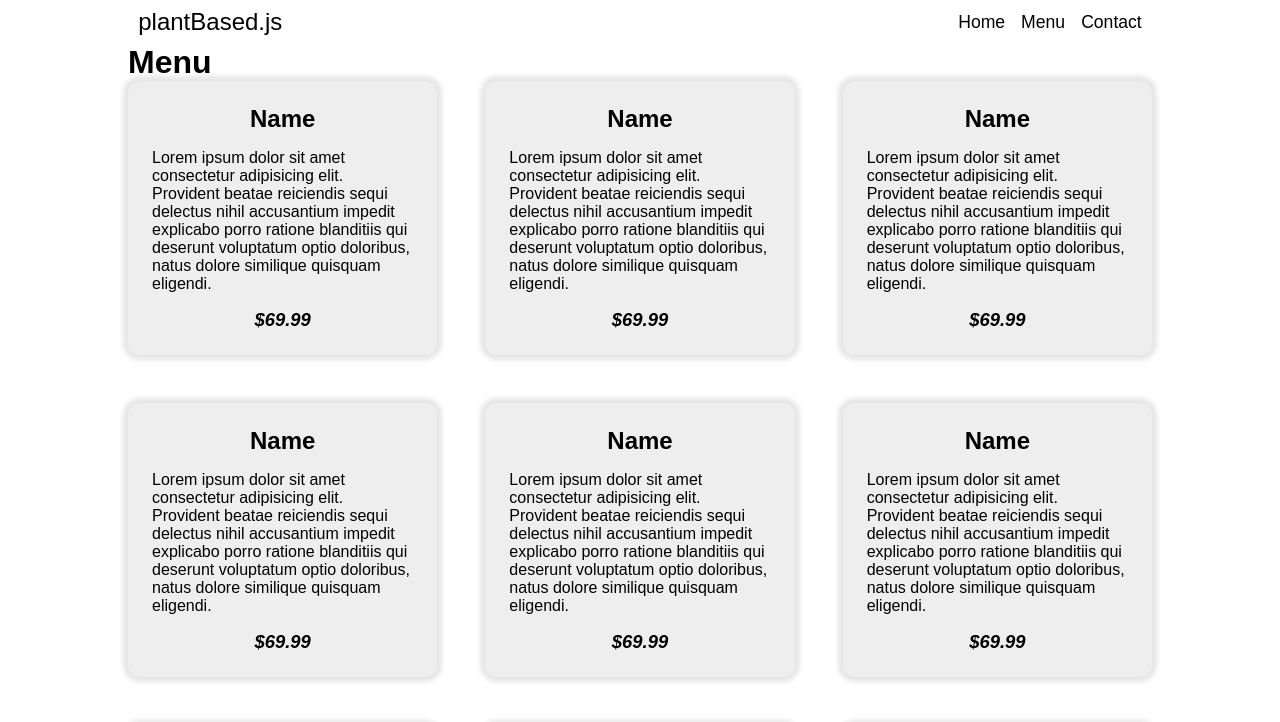
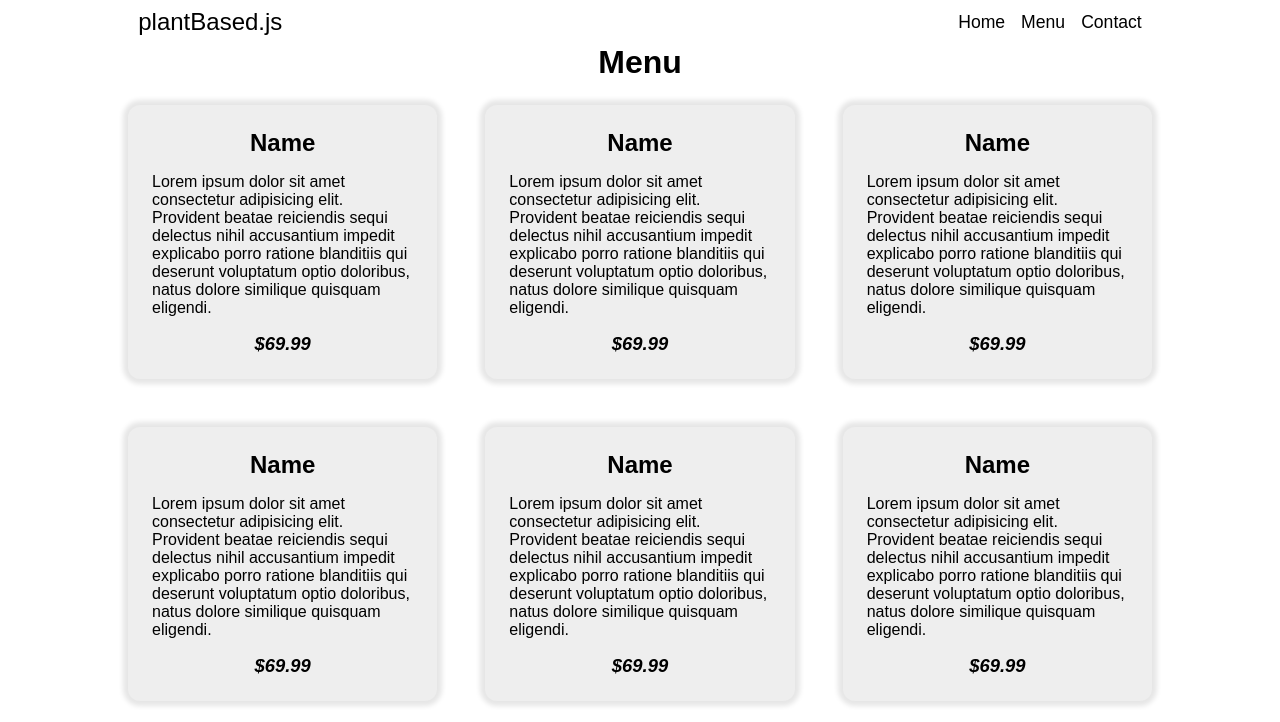
Before and after one commit to menulln/odin-restaurant-page, a website built with webpack: page dist/index.html in a window 1280 px wide. Both pictures are taken after a click on the link "Menu". Shown: the top 722 px of the page. Built offline with nearby package versions, Linux system fonts and the light colour scheme.

Commit message:
Style .menu-screen

```diff
--- a/src/style.css
+++ b/src/style.css
@@ -154,3 +154,11 @@ li > a {
     font-weight: bold;
     font-size: 1.15rem;
 }
+
+.menu-screen {
+    display: flex;
+    flex-direction: column;
+    align-items: center;
+    gap: 24px;
+    margin-bottom: 2.5%;
+}
```
